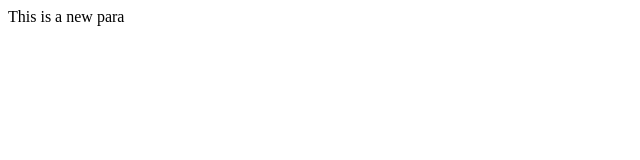
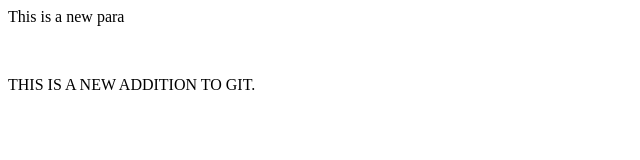
Before and after one commit to 1806PiYuSh1806/TrialRepo, a plain HTML site: page index.html in a window 1280 px wide. Shown: the whole page, without its empty margins (0-640 px from the left). Drawn offline with Linux system fonts and the light colour scheme.

Commit message:
ADDING IN NEW BRANCH

```diff
--- a/index.html
+++ b/index.html
@@ -1 +1,3 @@
 <p>This is a new para</p>
+<br>
+<p>THIS IS A NEW ADDITION TO GIT.</p>
```
Also changed, not shown: 1 other file.
